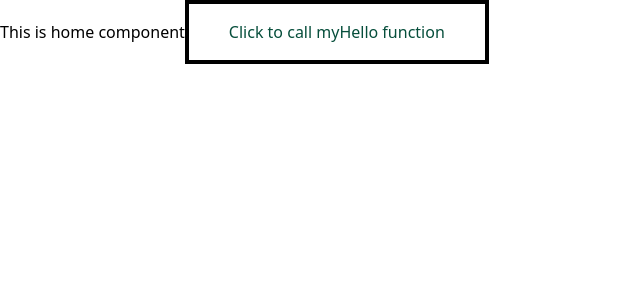
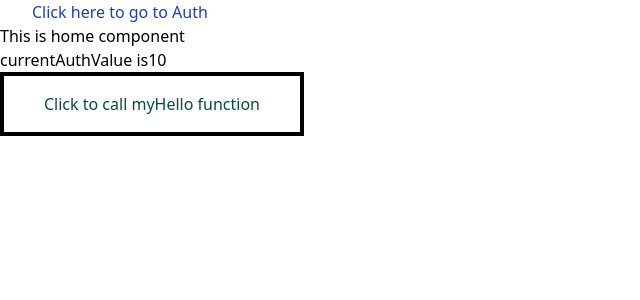
Before and after one commit to DanteDX/PracticeGround, a Next.js app: page / in a window 1280 px wide. Shown: the top 300 px of the page, without its empty margins (0-640 px from the left). Built offline with nearby package versions, Linux system fonts and the light colour scheme.

Commit message:
Recoil has been added

```diff
--- a/package.json
+++ b/package.json
@@ -15,6 +15,7 @@
     "postcss": "^8.2.6",
     "react": "17.0.1",
     "react-dom": "17.0.1",
+    "recoil": "^0.1.2",
     "tailwindcss": "^2.0.3"
   },
   "devDependencies": {
--- a/pages/_app.tsx
+++ b/pages/_app.tsx
@@ -1,9 +1,12 @@
 import "../styles/globals.css";
+import { RecoilRoot } from "recoil";
 
 function App({ Component, pageProps }) {
   return (
     <>
-      <Component {...pageProps} />
+      <RecoilRoot>
+        <Component {...pageProps} />
+      </RecoilRoot>
     </>
   );
 }
--- a/pages/auth.tsx
+++ b/pages/auth.tsx
@@ -1,24 +1,51 @@
 import React from "react";
-import {auth} from "../config/firebaseAuth";
+import { auth } from "../config/firebaseAuth";
+import { atom, useRecoilState } from "recoil";
+import Link from "next/link";
 
-export default function Auth(){
-    const addUser = async () =>{
-        try{
+export const authState = atom({
+  key: "authStateKey",
+  default: 10,
+});
+
+export default function Auth() {
+  const [currentAuth, setCurrentState] = useRecoilState(authState);
+  const addUser = async () => {
+    try {
       const email = "nimki123@hone.com";
       const password = "12344321";
-            const credentials = await auth.createUserWithEmailAndPassword(email,password);
-            console.log('New user has been created');
+      const credentials = await auth.createUserWithEmailAndPassword(
+        email,
+        password
+      );
+      console.log("New user has been created");
       console.log(credentials.user.uid);
-        }catch(err){
+    } catch (err) {
       console.log("there was error in creating new user");
       console.log(err);
     }
-    }
-    return(
+  };
+  const addAuth = () => {
+    setCurrentState(currentAuth + 1);
+    console.log("Current value has been set to", currentAuth);
+  };
+  return (
     <>
-            <button className="text-green-900 px-8 py-4 border-green-800 border-4" onClick={e => addUser()}>
+      <Link href="/">
+        <a className="px-8 py-4 text-blue-800">Click here to go to index.tsx</a>
+      </Link>
+      <button
+        className="text-green-900 px-8 py-4 border-green-800 border-4"
+        onClick={(e) => addAuth()}
+      >
+        Add Auth
+      </button>
+      <button
+        className="text-green-900 px-8 py-4 border-green-800 border-4"
+        onClick={(e) => addUser()}
+      >
         Click to create new user
       </button>
     </>
-    )
+  );
 }
--- a/pages/index.tsx
+++ b/pages/index.tsx
@@ -1,21 +1,36 @@
 import React from "react";
-import {functions} from "../config/firebaseFunctions";
+import Link from "next/link";
+import { functions } from "../config/firebaseFunctions";
+import { useRecoilValue } from "recoil";
+import { authState } from "./auth";
 
-export default function Home(){
-  const callHello = () =>{
-    const sayhello = functions.httpsCallable('sayhello');
-    sayhello({userName:'Shadman Martin Piyal'})
-      .then(res => console.log(res))
-      .catch(err => console.log(err));
-  }
-  return(
+
+export default function Home() {
+  const callHello = () => {
+    const sayhello = functions.httpsCallable("sayhello");
+    sayhello({ userName: "Shadman Martin Piyal" })
+      .then((res) => console.log(res))
+      .catch((err) => console.log(err));
+  };
+  const currentValue = useRecoilValue(authState);
+  return (
     <>
+      <Link href="/auth">
+        <a  className="px-8 py-4 text-blue-800">Click here to go to Auth</a>
+      </Link>
       <div>
         This is home component
-        <button className="px-10 py-4 text-green-900 border-4 border-black" onClick={e => callHello()}>
+        <p>
+          currentAuthValue is
+          {currentValue}
+        </p>
+        <button
+          className="px-10 py-4 text-green-900 border-4 border-black"
+          onClick={(e) => callHello()}
+        >
           Click to call myHello function
         </button>
       </div>
     </>
-  )
+  );
 }
```
Also changed, not shown: 1 other file (tests, documents, lock files or other folders). Lines whose indentation alone changed are shown as unchanged.
